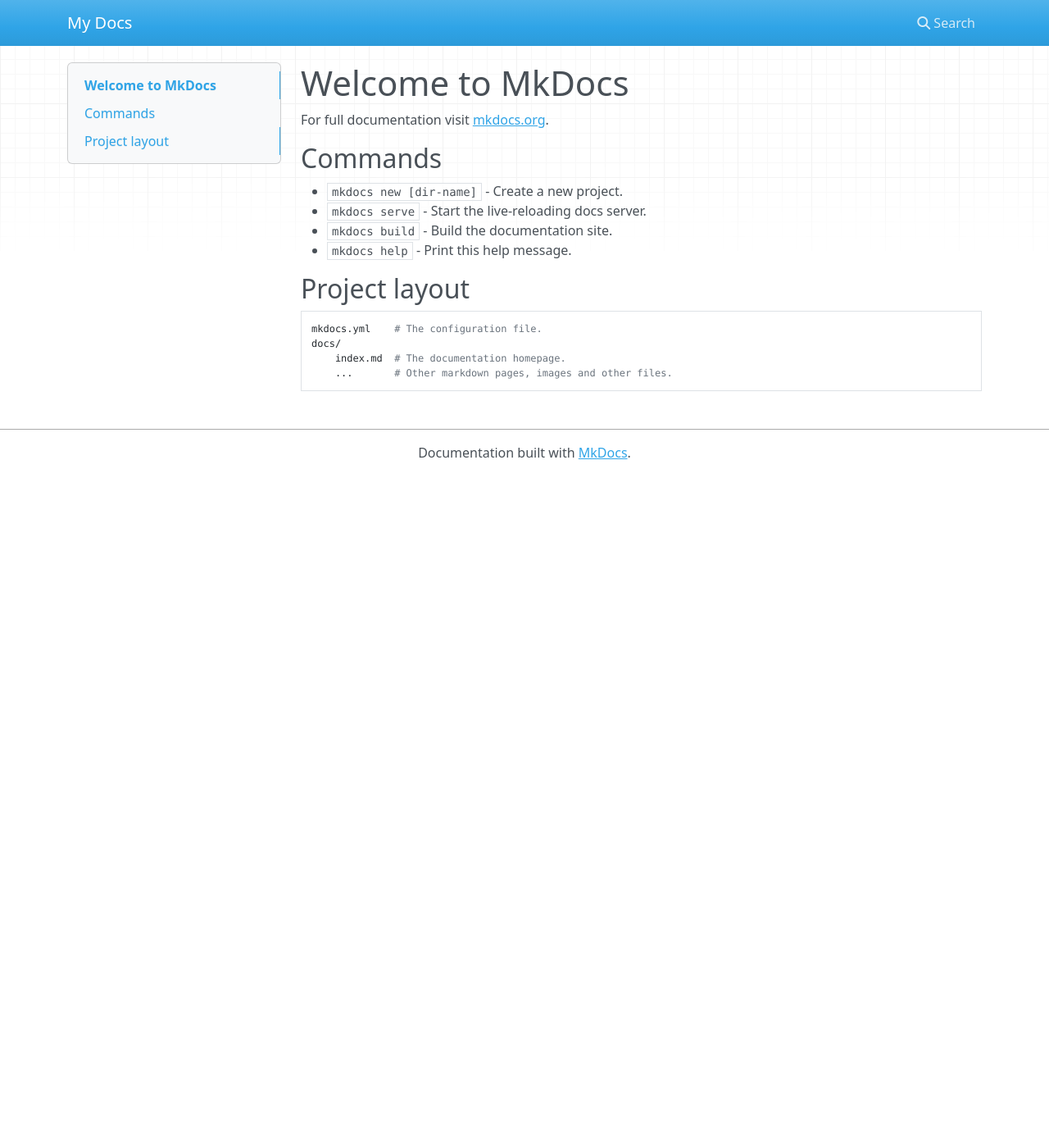
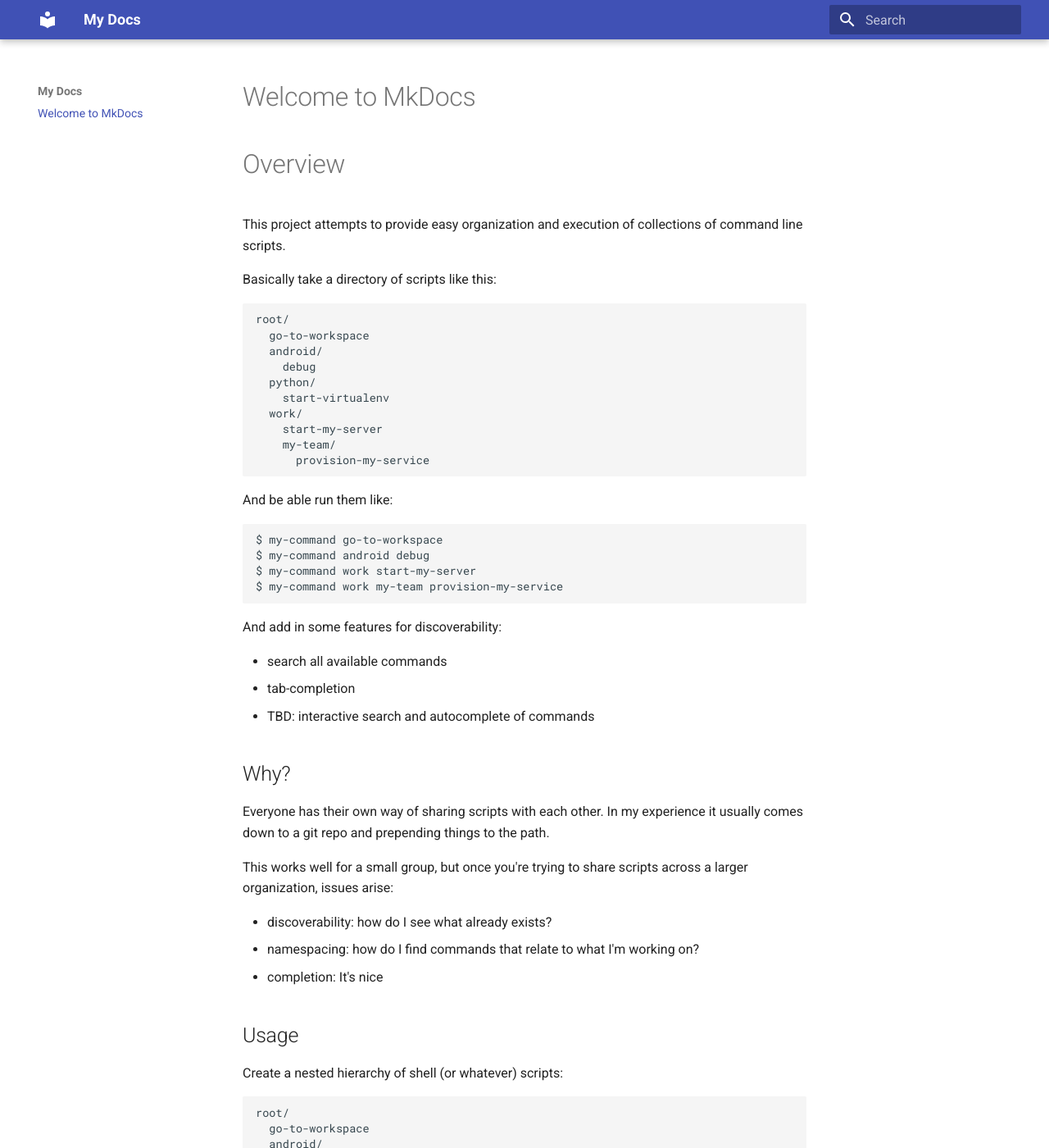
Before and after one commit to toumorokoshi/tome, an MkDocs documentation site: the page built from docs/index.md, in a window 1280 px wide and 1400 px high. Shown: the whole window at 82% size. Built offline with MkDocs 1.6.1 and Material for MkDocs 9.7.7, drawn with Linux system fonts in a browser that asks for light colours; nearby versions of some CDN libraries; some of the changed text lies outside the part shown.

Commit message:
adding docs

````diff
--- a/docs/index.md
+++ b/docs/index.md
@@ -1,4 +1,81 @@
 # Welcome to MkDocs
+
+# Overview
+
+This project attempts to provide easy organization
+and execution of collections of command line scripts.
+
+Basically take a directory of scripts like this:
+
+```
+root/
+  go-to-workspace
+  android/
+    debug
+  python/
+    start-virtualenv
+  work/
+    start-my-server
+    my-team/
+      provision-my-service
+```
+
+And be able run them like:
+
+```
+$ my-command go-to-workspace
+$ my-command android debug
+$ my-command work start-my-server
+$ my-command work my-team provision-my-service
+```
+
+And add in some features for discoverability:
+
+* search all available commands
+* tab-completion
+* TBD: interactive search and autocomplete of commands
+
+## Why?
+
+Everyone has their own way of sharing scripts with each other. In my experience it usually comes down to a git repo and prepending things to the path.
+
+This works well for a small group, but once you're trying to share scripts across a larger organization, issues arise:
+
+* discoverability: how do I see what already exists?
+* namespacing: how do I find commands that relate to what I'm working on?
+* completion: It's nice
+
+## Usage
+
+Create a nested hierarchy of shell (or whatever) scripts:
+
+```
+root/
+  go-to-workspace
+  android/
+    debug
+  work/
+    start-my-server
+    my-team/
+      provision-my-service
+```
+
+(keeping these in version control is recommended)
+
+Put them in some known location (~/my-scripts). Initialize your shell with:
+
+```
+# bash example, e.g. .bashrc
+source <(~/cookbook/init my-commands ~/my-scripts)
+```
+
+
+
+
+
+
+You can
+
 
 For full documentation visit [mkdocs.org](https://mkdocs.org).
 
--- a/mkdocs.yml
+++ b/mkdocs.yml
@@ -1 +1,4 @@
 site_name: My Docs
+# pip install mkdocs-material
+theme:
+  name: material
````
